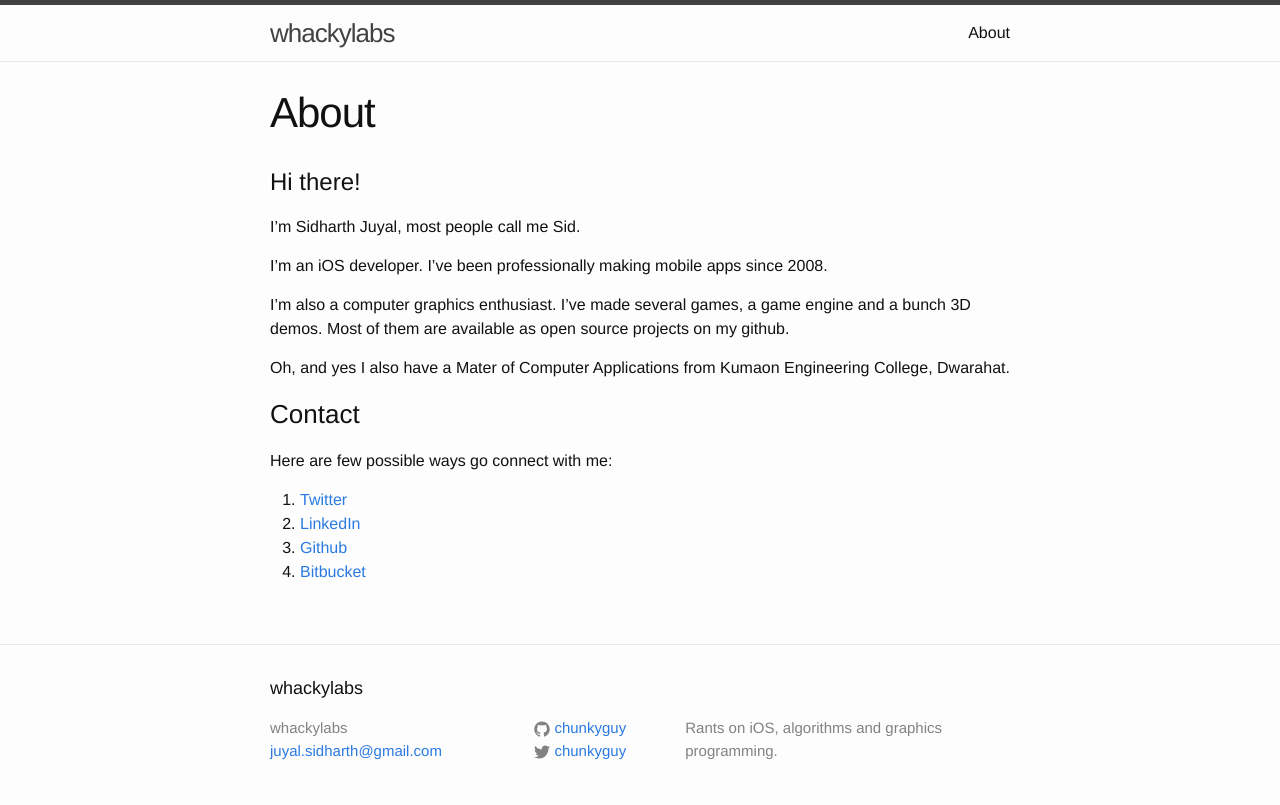
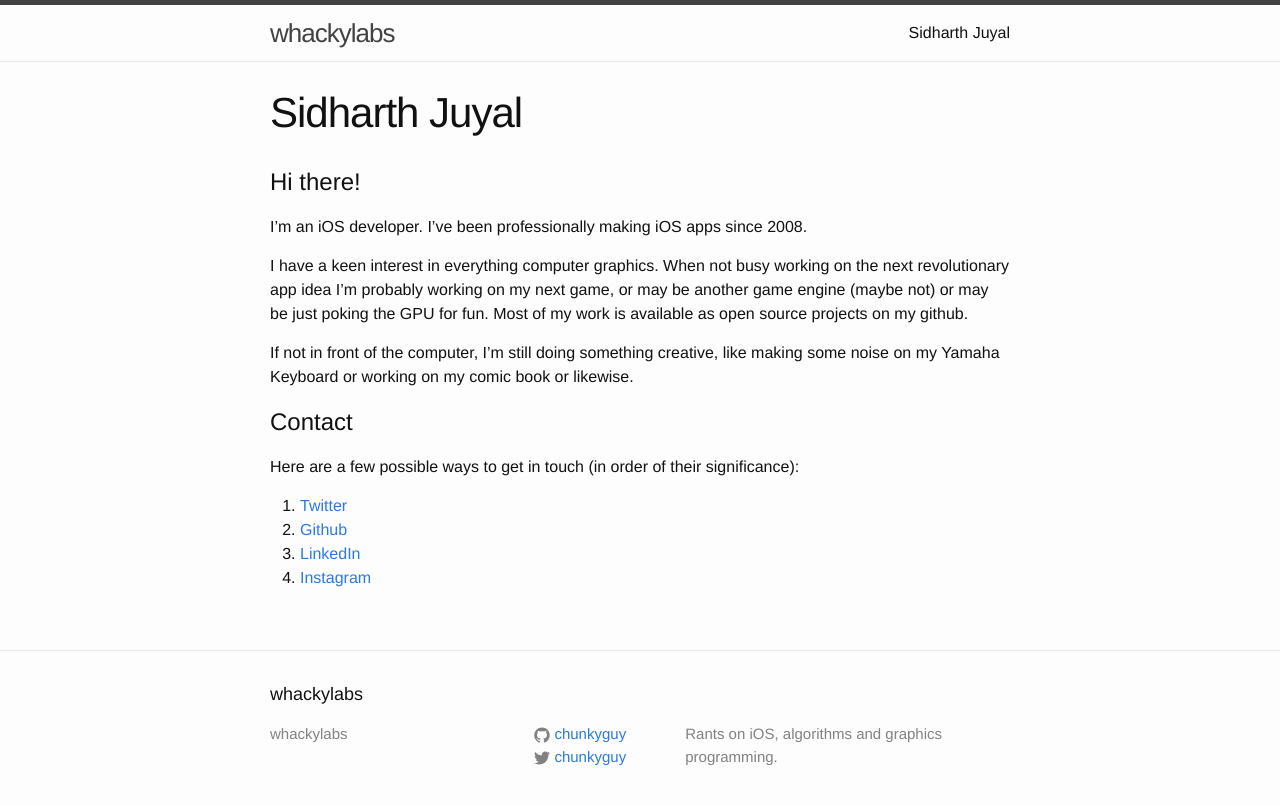
Before and after one commit to chunkyguy/chunkyguy.github.io, a Jekyll site: the page built from about.md, in a window 1280 px wide. Shown: the top 805 px of the page. Built offline with Jekyll 4.4.1, drawn with Linux system fonts in a browser that asks for light colours.

Commit message:
Update meta data

```diff
--- a/_config.yml
+++ b/_config.yml
@@ -7,11 +7,10 @@
 
 # Site settings
 title: whackylabs
-email: juyal.sidharth@gmail.com
-description: > # this means to ignore newlines until "baseurl:"
-    Rants on iOS, algorithms and graphics programming.
+description: Rants on iOS, algorithms and graphics programming.
 baseurl: "" # the subpath of your site, e.g. /blog
 url: "http://whackylabs.com" # the base hostname & protocol for your site
+
 twitter_username: chunkyguy
 github_username:  chunkyguy
 
--- a/about.md
+++ b/about.md
@@ -1,24 +1,22 @@
 ---
 layout: page
-title: About
+title: Sidharth Juyal
 permalink: /about/
 ---
 
 # Hi there!
 
- I'm Sidharth Juyal, most people call me Sid.
+I'm an iOS developer. I've been professionally making iOS apps since 2008.
 
-I'm an iOS developer. I've been professionally making mobile apps since 2008.
+ I have a keen interest in everything computer graphics. When not busy working on the next revolutionary app idea I'm probably working on my next game, or may be another game engine (maybe not) or may be just poking the GPU for fun. Most of my work is available as open source projects on my github.
 
-I'm also a computer graphics enthusiast. I've made several games, a game engine and a bunch 3D demos. Most of them are available as open source projects on my github.
+ If not in front of the computer, I'm still doing something creative, like making some noise on my Yamaha Keyboard or working on my comic book or likewise.
 
-Oh, and yes I also have a Mater of Computer Applications from Kumaon Engineering College, Dwarahat.
+# Contact
 
-### Contact
-
-Here are few possible ways go connect with me:
+Here are a few possible ways to get in touch (in order of their significance):
 
 1. [Twitter](https://twitter.com/chunkyguy)
+1. [Github](https://github.com/chunkyguy)
 1. [LinkedIn](https://nl.linkedin.com/in/sidharthjuyal)
-1. [Github](https://github.com/chunkyguy)
-1. [Bitbucket](https://bitbucket.org/chunkyguy/)
+1. [Instagram](https://www.instagram.com/chunkyguy)
```
